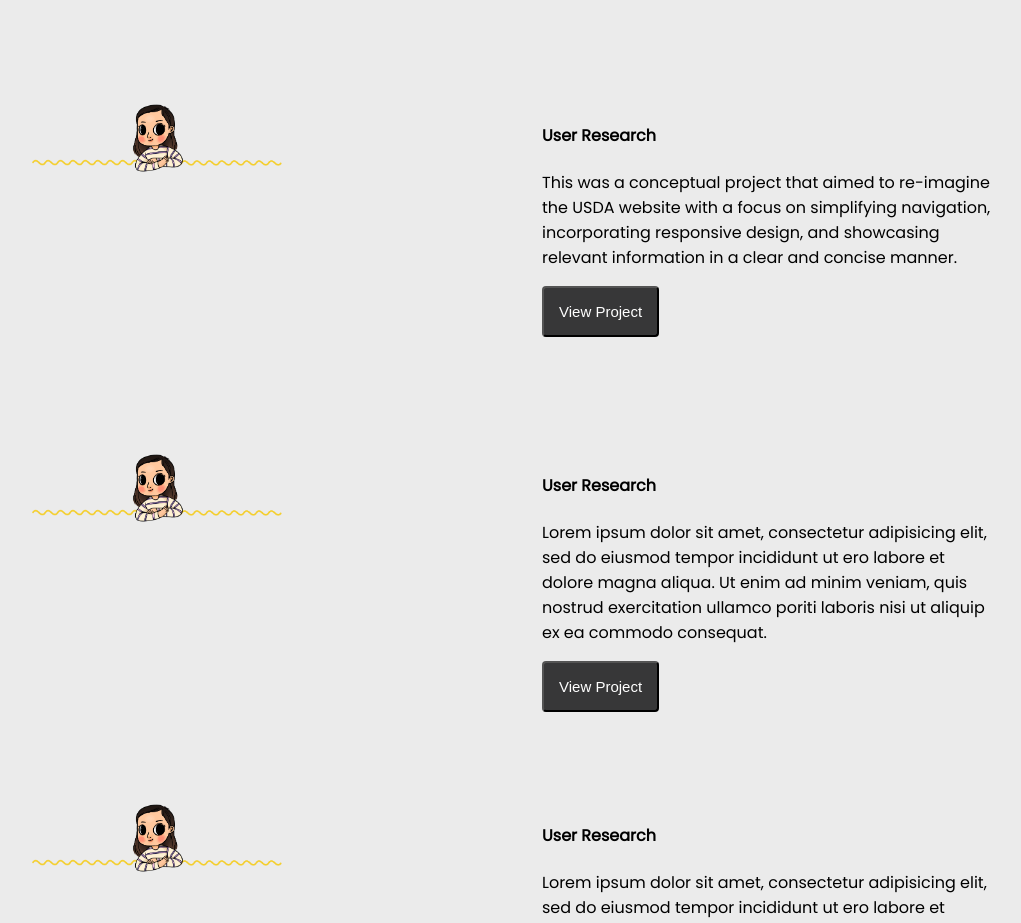
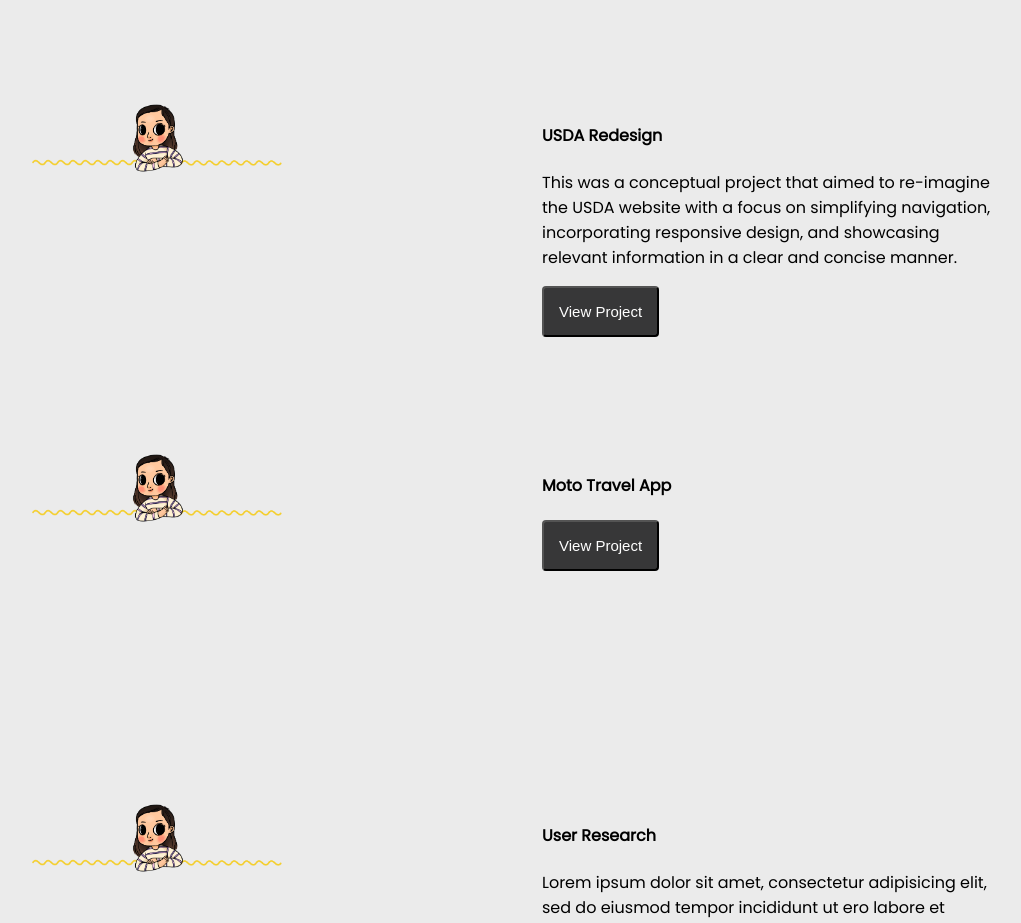
Before and after one commit to melissahermes99/UX_UI_HW_19, a plain HTML site: page index.html in a window 1280 px wide. Shown: the part 1928-2851 px from the top of the page, without its empty margins (178-1199 px from the left). Drawn offline with nearby package versions, Linux system fonts and the light colour scheme.

Commit message:
Update index.html

```diff
--- a/index.html
+++ b/index.html
@@ -50,7 +50,7 @@
           <img src="images/placeholder_picture.png">
         </div>
         <div class="content1">
-          <h4>User Research</h4>
+          <h4>USDA Redesign</h4>
           <p>This was a conceptual project that aimed to re-imagine the USDA website with a focus on simplifying navigation, incorporating responsive design, and showcasing relevant information in a clear and concise manner.</p>
           <button>View Project</button>
         </div>
@@ -58,8 +58,8 @@
           <img src="images/placeholder_picture.png">
         </div>
         <div class="content2">
-          <h4>User Research</h4>
-          <p>Lorem ipsum dolor sit amet, consectetur adipisicing elit, sed do eiusmod tempor incididunt ut ero labore et dolore magna aliqua. Ut enim ad minim veniam, quis nostrud exercitation ullamco poriti laboris nisi ut aliquip ex ea commodo consequat.</p>
+          <h4>Moto Travel App</h4>
+          <p"The Moto Travel app design project aimed to create a fun and user-friendly interface for travelers. The project focused on streamlining the user experience and creating an intuitive and visually appealing design that makes planning and booking travel easier and more enjoyable. </p>
           <button>View Project</button>
         </div>
         <div class="img3">
```
